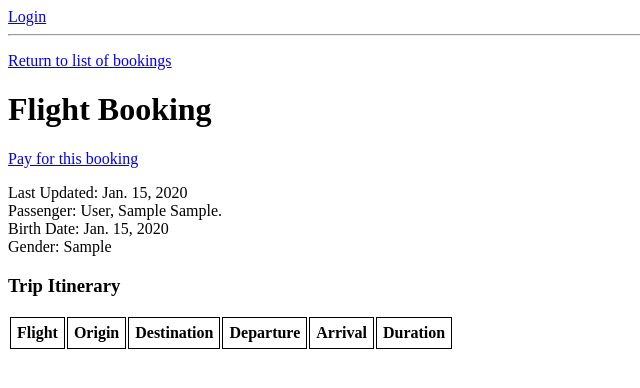
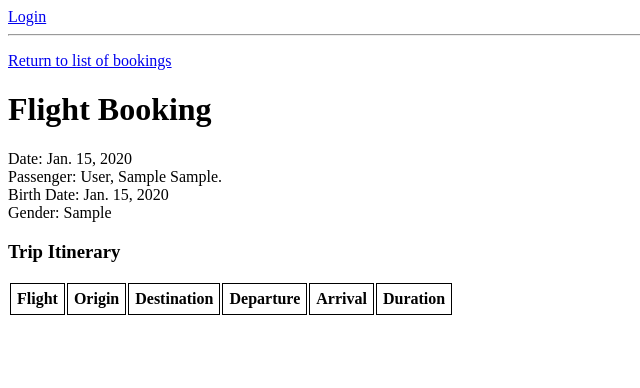
Before and after one commit to diego-nst/MagisAir-17-OneTooMany, a Django app: page /booking/1 in a window 1280 px wide. Shown: the top 388 px of the page, without its empty margins (0-640 px from the left). Run offline with Django 5.2, Linux system fonts and the light colour scheme; tables that the repository leaves empty hold one stand-in row (values such as "Sample post"); lists and menus that the app fills with data are empty.

Commit message:
Edit template to distinguish paid and unpaid bookings

```diff
--- a/MagisAir/FirstApp/models.py
+++ b/MagisAir/FirstApp/models.py
@@ -94,7 +94,7 @@ class Passenger(models.Model):
 class Booking(models.Model):
     booking_id = models.AutoField(primary_key=True)
     total_cost = models.FloatField(validators=[MinValueValidator(0)], default=0)
-    booking_date = models.DateField(auto_now=True)
+    booking_date = models.DateField(auto_now_add=True)
     passenger = models.ForeignKey(
         Passenger,
         on_delete = models.CASCADE
--- a/MagisAir/FirstApp/templates/bookings_detail.html
+++ b/MagisAir/FirstApp/templates/bookings_detail.html
@@ -16,11 +16,14 @@
     <p><a href="{% url 'bookings_list' %}">Return to list of bookings</a></p>
 
     <h1>Flight Booking</h1>
-    {% if not booking.pending %}
+    {% if not booking.paid %}
         <p><a href="{% url 'bookings_update' booking.booking_id %}">Pay for this booking</a></p>
     {% endif %}
 
-    Last Updated: {{ booking.booking_date }}<br/>
+    {% if booking.paid %}
+        Date: {{ booking.booking_date }}<br/>
+    {% endif %}
+
     Passenger: {{ booking.passenger.last_name }}, {{ booking.passenger.first_name }} {{ booking.passenger.middle_initial }}.<br/>
     Birth Date: {{ booking.passenger.birth_date }}<br/>
     Gender: {{ booking.passenger.gender }}<br/>
```
Also changed, not shown: MagisAir/FirstApp/migrations/0006_alter_booking_booking_date.py (added).
